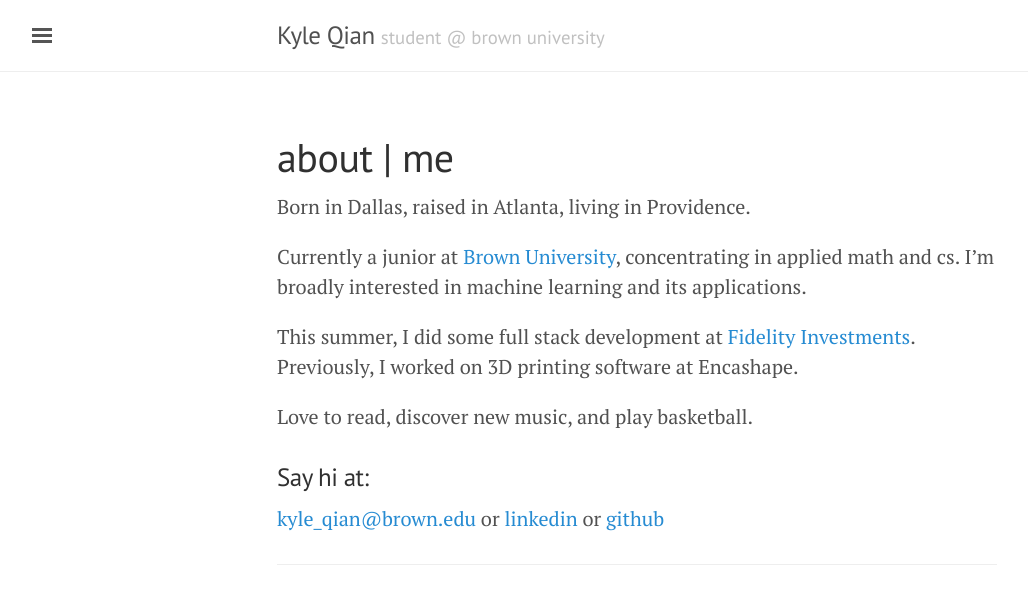
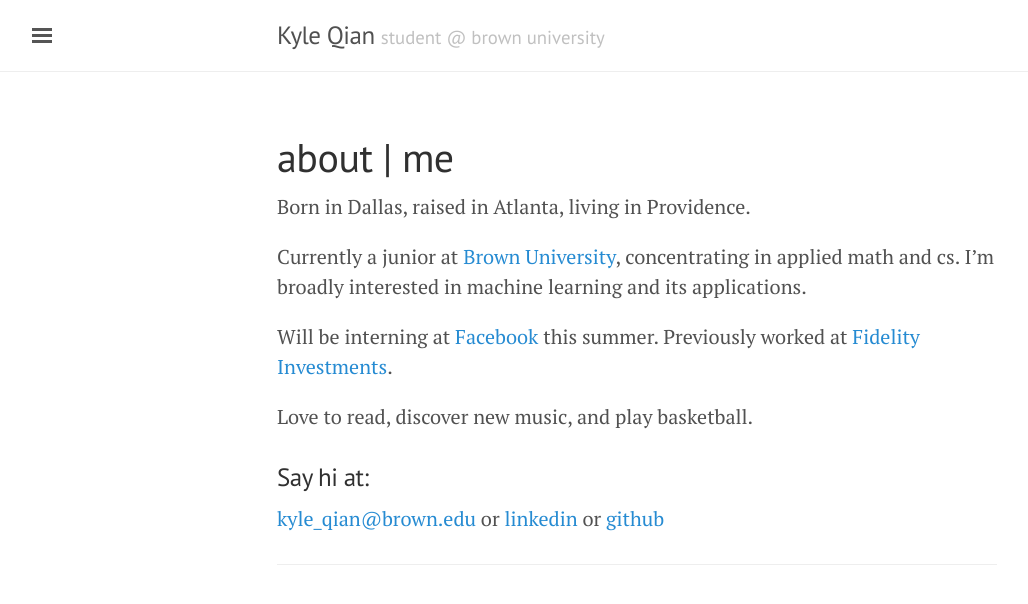
Before and after one commit to kqian5/kqian5.github.io, a Jekyll site: the page built from index.md, in a window 1280 px wide. Shown: the top 604 px of the page, without its empty margins (3-1031 px from the left). Built offline with Jekyll 4.4.1, drawn with Linux system fonts in a browser that asks for light colours.

Commit message:
new about

```diff
--- a/index.md
+++ b/index.md
@@ -6,7 +6,7 @@
 
 Currently a junior at [Brown University](https://www.brown.edu/), concentrating in applied math and cs. I'm broadly interested in machine learning and its applications.
 
-This summer, I did some full stack development at [Fidelity Investments](https://www.fidelity.com/). Previously, I worked on 3D printing software at Encashape.
+Will be interning at [Facebook](https://www.facebook.com) this summer. Previously worked at [Fidelity Investments](https://www.fidelity.com/).
 
 Love to read, discover new music, and play basketball.
 
```
